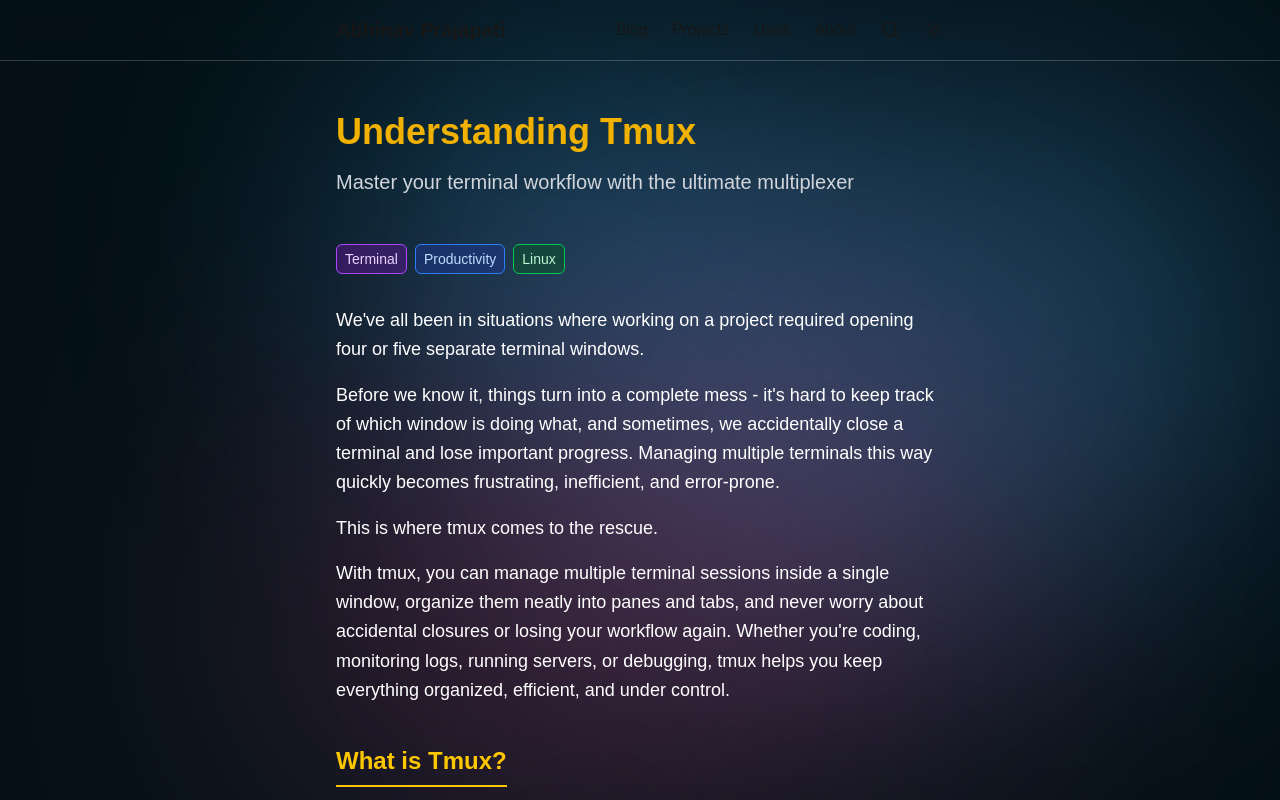
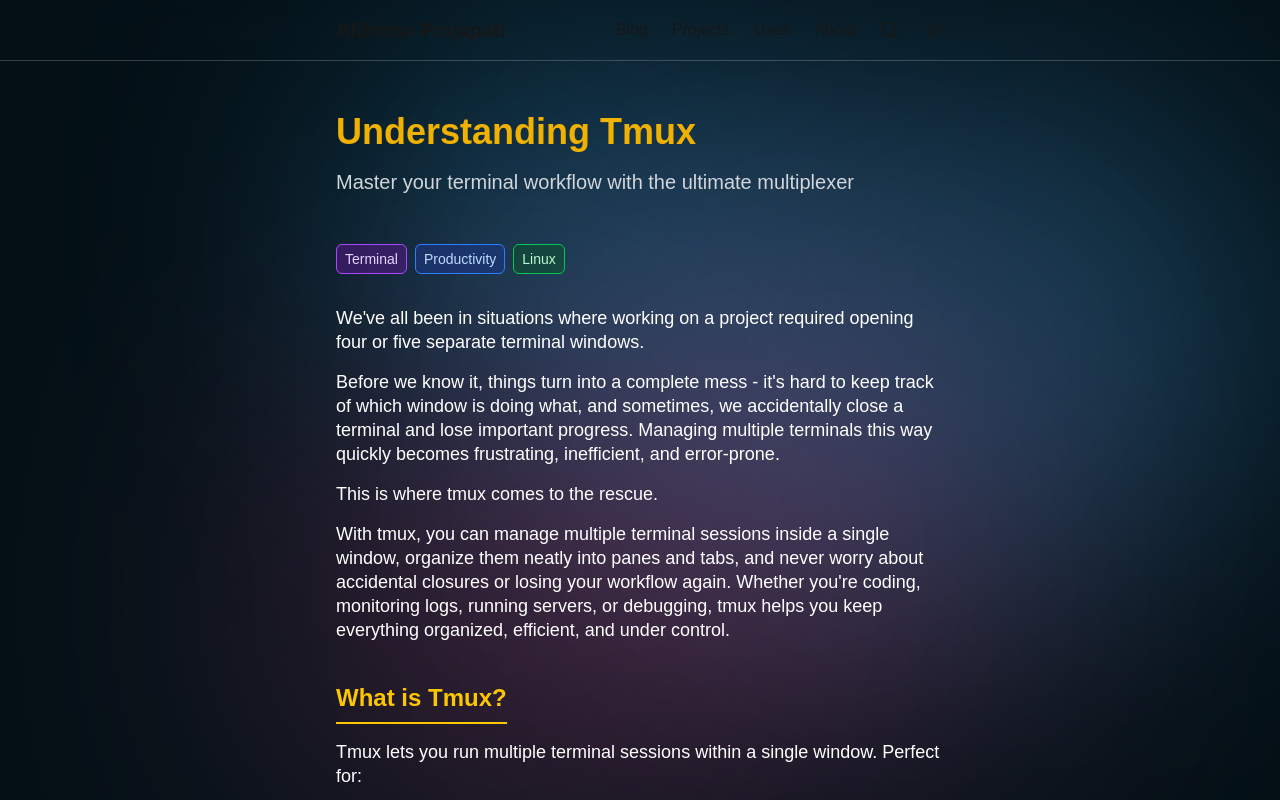
Before and after one commit to Abhinav-Prajapati/blogs, a Next.js app: page /understanding-tmux in a window 1280 px wide. Shown: the top 800 px of the page. Built offline with nearby package versions, Linux system fonts and the light colour scheme.

Commit message:
fix line hight in paragraphs

```diff
--- a/components/blogComponets.tsx
+++ b/components/blogComponets.tsx
@@ -127,7 +127,7 @@ export const Heading3: React.FC<HeadingProps> = ({ children }) => (
 
 // Paragraph component
 export const Paragraph: React.FC<ParagraphProps> = ({ children }) => (
-  <p className="my-4 text-lg leading-relaxed">{children}</p>
+  <p className="my-4 text-lg leading-6">{children}</p>
 );
 
 export const Code: React.FC<CodeProps> = ({
```
